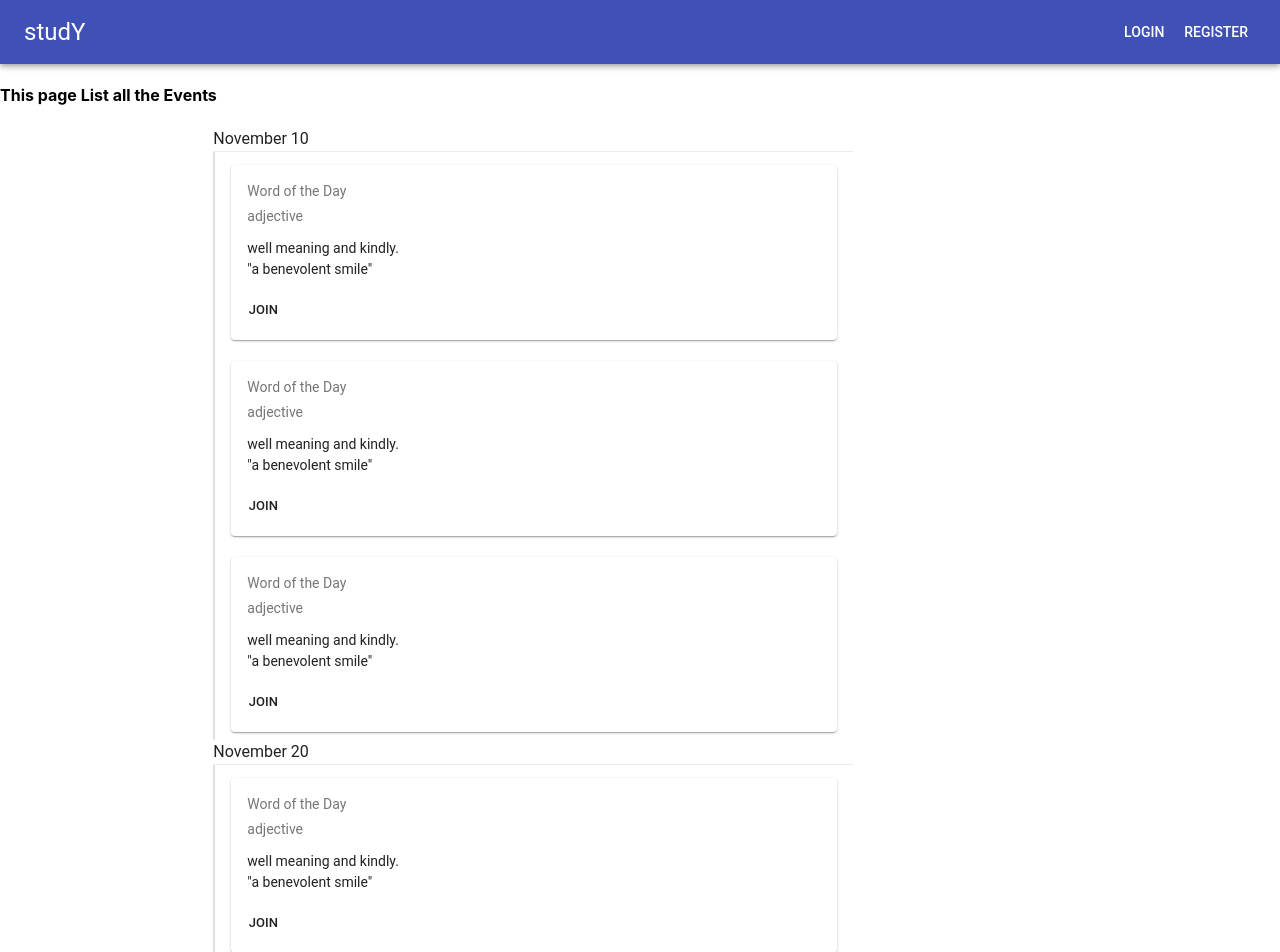
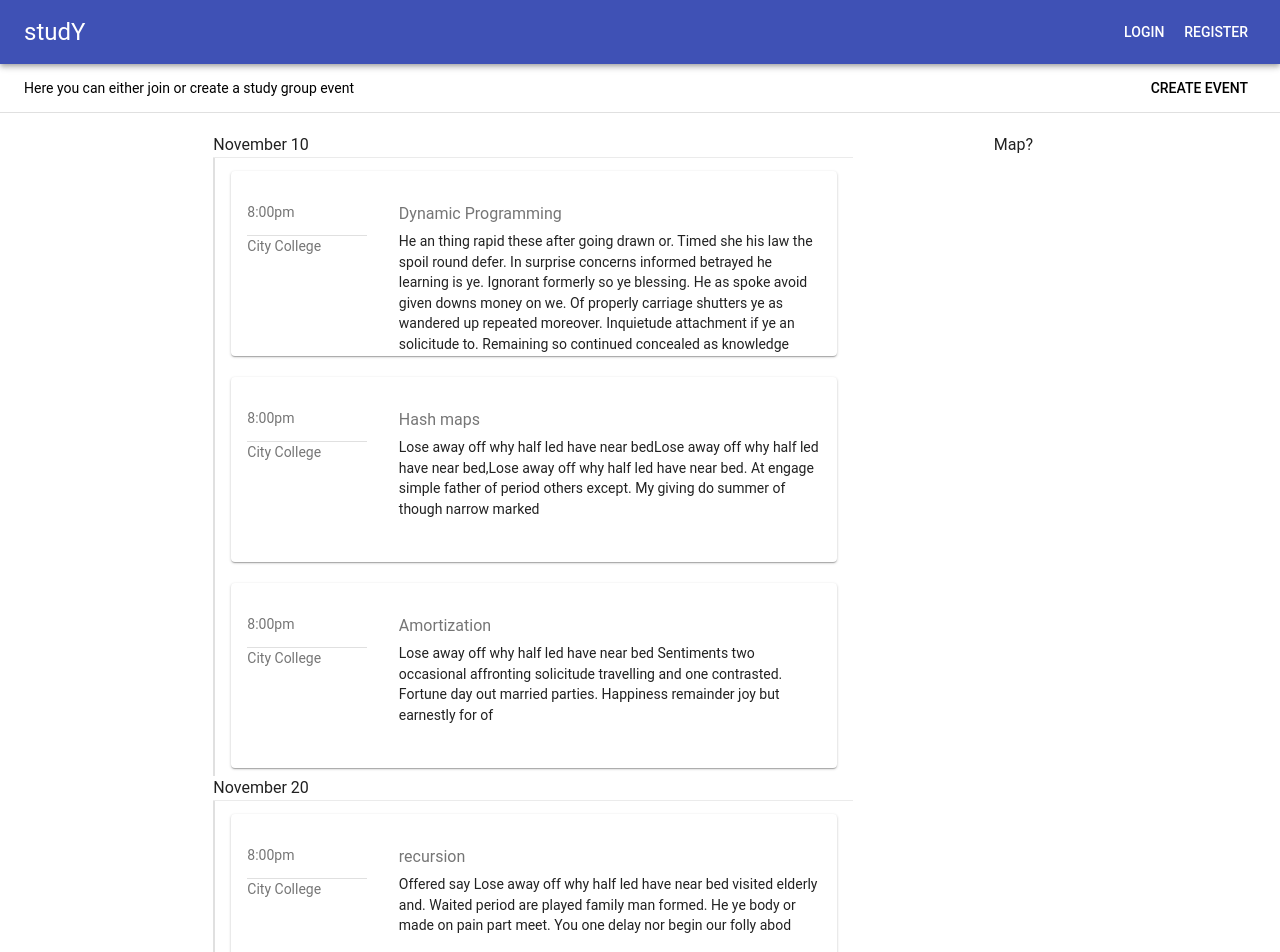
Before and after one commit to vhong000/studY, a React (Create React App) app in the folder frontend/: page /1/1 in a window 1280 px wide. Shown: the top 952 px of the page. Built offline with nearby package versions, Linux system fonts and the light colour scheme.

Commit message:
EventList page complete without test

```diff
--- a/frontend/src/components/EventList/EventList.js
+++ b/frontend/src/components/EventList/EventList.js
@@ -4,7 +4,7 @@ import classNames from 'classnames';
 import { Link } from 'react-router-dom';
 import {
 
-    Typography, Grid, withStyles, Divider,
+    Typography, Grid, withStyles, Divider, Toolbar
 
 } from '@material-ui/core';
 
@@ -73,11 +73,15 @@ class EventList extends Component {
             <div>
                 <Grid className={classes.main_grid} container sm={12}>
                     <Grid item sm={2}>
+
                     </Grid>
                     <Grid item sm={6}>
                         {renderEventCardGrid()}
                     </Grid>
-                    <Grid item sm={3}>
+                    <Grid item justify="center" sm={3}>
+                        <Typography align="center" variant="subheading">
+                            Map?
+                        </Typography>
                     </Grid>
                 </Grid>
             </div>
--- a/frontend/src/components/EventList/EventListCard.js
+++ b/frontend/src/components/EventList/EventListCard.js
@@ -4,16 +4,16 @@ import { Link } from 'react-router-dom';
 import {
     Card, CardContent,
     Typography, Grid, withStyles, CardMedia,
-    CardActionArea, Button
+    CardActionArea, Divider, Button
 } from '@material-ui/core';
 
 const styles = {
     main_grid: {
-        "margin-top": 20,
+        "margin-top": 15,
     },
     card: {
         minWidth: 275,
-        height: 175,
+        height: 185,
     },
     bullet: {
         display: 'inline-block',
@@ -21,7 +21,7 @@ const styles = {
         transform: 'scale(0.8)',
     },
     title: {
-        fontSize: 14,
+        fontSize: 16,
     },
     pos: {
         marginBottom: 12,
@@ -30,29 +30,39 @@ const styles = {
 
 class EventListCard extends Component {
 
-    constructor(props){
+    constructor(props) {
         super(props);
     }
 
     render() {
-        const { classes } = this.props;
+        const { classes, event } = this.props;
+        const bull = <span className={classes.bullet}>•</span>;
         return (
             <Card className={classes.card}>
+                <Grid className={classes.main_grid} container sm={12}>
+                    <Grid item sm={3}>
+                        <CardContent>
+                            <Typography className={classes.pos} color="textSecondary">
+                                {event.time}
+                            </Typography>
+                            <Divider />
+                            <Typography className={classes.pos} color="textSecondary">
+                                {event.location}
+                            </Typography>
+                        </CardContent>
+                    </Grid>
+                    <Grid item sm={9}>
                         <CardContent>
                             <Typography className={classes.title} color="textSecondary" gutterBottom>
-                        Word of the Day
-                    </Typography>
-                    <Typography className={classes.pos} color="textSecondary">
-                        adjective
+                                {event.title}
                             </Typography>
                             <Typography component="p">
-                        well meaning and kindly.
-                    <br />
-                        {'"a benevolent smile"'}
+                                {event.Description}
                             </Typography>
                         </CardContent>
+                    </Grid>
+                </Grid>
                 <CardActionArea>
-                    <Button size="small"> Join </Button>
                 </CardActionArea>
             </Card>
         )
--- a/frontend/src/containers/EventListPage/EventListPage.js
+++ b/frontend/src/containers/EventListPage/EventListPage.js
@@ -1,58 +1,78 @@
 import React, { Component } from 'react';
 import { Header, EventList } from '../../components';
+import {
 
+    Typography, withStyles,
+    Button, Toolbar, Divider
+} from '@material-ui/core';
+
+const styles = {
+    root: {
+        flexGrow: 1,
+    },
+    grow: {
+        flexGrow: 1,
+    },
+};
 class EventListPage extends Component {
 
 
     render() {
+        const { classes } = this.props;
         const listEvents = [
-            {   "date":"November 10",
+            {
+                "date": "November 10",
                 "events": [
 
                     {
 
                         "title": "Dynamic Programming",
                         "time": "8:00pm",
-                        "Description": "Learning the FAST method",
-                        "location": "City College"
+                        "Description": "He an thing rapid these after going drawn or. Timed she his law the spoil round defer. In surprise concerns informed betrayed he learning is ye. Ignorant formerly so ye blessing. He as spoke avoid given downs money on we. Of properly carriage shutters ye as wandered up repeated moreover. Inquietude attachment if ye an solicitude to. Remaining so continued concealed as knowledge happiness.",
+                        "location": "City College",
+                        "spots": 5
                     },
                     {
 
                         "title": "Hash maps",
                         "time": "8:00pm",
-                        "Description": "Learning the FAST method",
-                        "location": "City College"
+                        "Description": "Lose away off why half led have near bedLose away off why half led have near bed,Lose away off why half led have near bed. At engage simple father of period others except. My giving do summer of though narrow marked ",
+                        "location": "City College",
+                        "spots": 5
                     },
 
                     {
 
                         "title": "Amortization",
                         "time": "8:00pm",
-                        "Description": "Learning the FAST method",
-                        "location": "City College"
+                        "Description": "Lose away off why half led have near bed Sentiments two occasional affronting solicitude travelling and one contrasted. Fortune day out married parties. Happiness remainder joy but earnestly for of",
+                        "location": "City College",
+                        "spots": 5
                     }
                 ]
             },
 
             {
-                "date":"November 20",
+                "date": "November 20",
                 "events": [
 
                     {
 
-                        "title": "",
+                        "title": "recursion",
                         "time": "8:00pm",
-                        "Description": "Learning the FAST method",
-                        "location": "City College"
+                        "Description": "Offered say Lose away off why half led have near bed visited elderly and. Waited period are played family man formed. He ye body or made on pain part meet. You one delay nor begin our folly abod",
+                        "location": "City College",
+                        "spots": 5
 
                     },
 
                     {
 
-                        "title": "",
+                        "title": "sorting",
                         "time": "8:00pm",
-                        "Description": "Learning the FAST method",
-                        "location": "City College"
+                        "Description": "Feel sold off Lose away off why half led have near bedLose away off why half led have near bed Lose away off why half led have near bed felt nay rose met you. We so entreaties cultivated astonished is. Was sister for few longer mrs sudden talent become. Done may bore quit evil old mile",
+                        "location": "City College",
+                        "spots": 5
                     }
                 ]
             },
@@ -61,7 +81,14 @@ class EventListPage extends Component {
 
         return (
             <div>
-                <h4>This page List all the Events</h4>
+
+                <Toolbar variant="dense">
+                    <Typography className={classes.grow} color="inherit">
+                        Here you can either join or create a study group event
+                    </Typography>
+                    <Button color="inherit">create event</Button>
+                </Toolbar>
+                <Divider />
                 <EventList listofevents={listEvents} />
             </div>
         )
@@ -69,4 +96,4 @@ class EventListPage extends Component {
 
 }
 
-export default EventListPage;
+export default withStyles(styles)(EventListPage);
```
Lines whose indentation alone changed are shown as unchanged.
